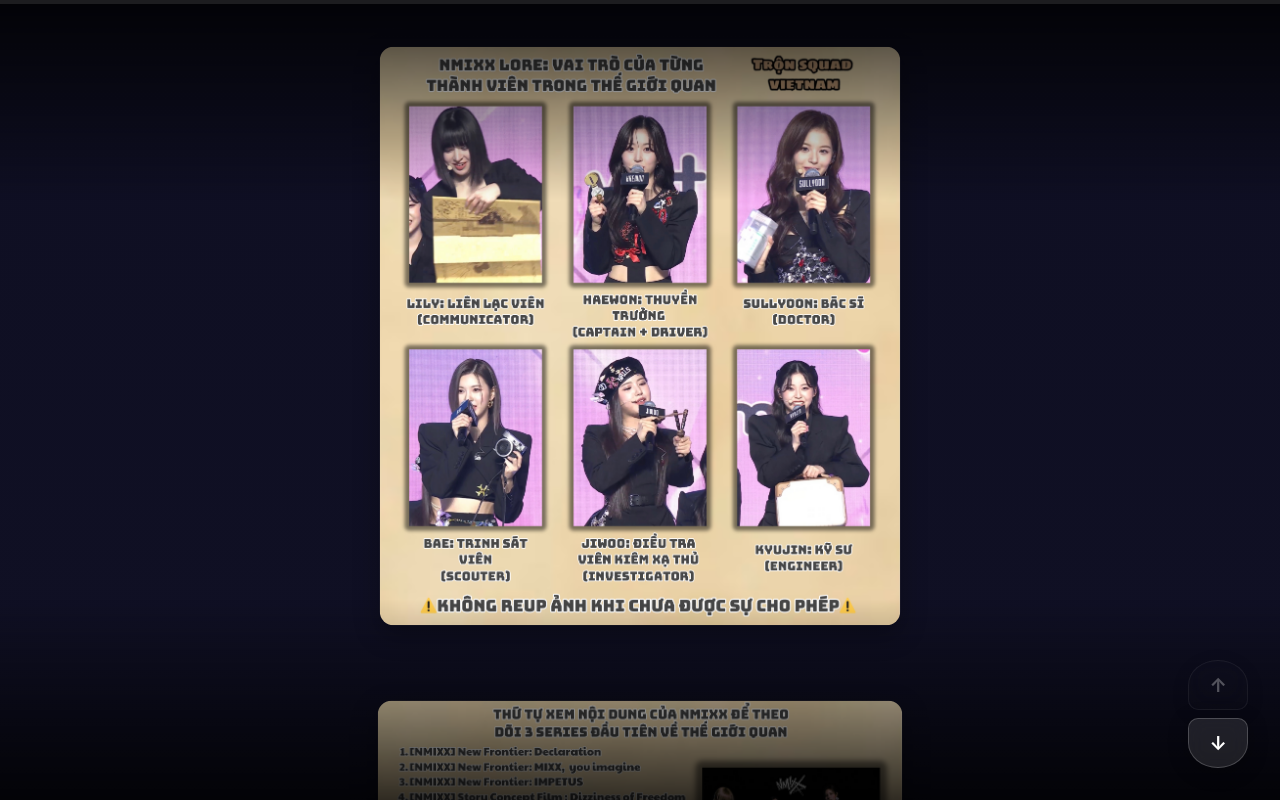
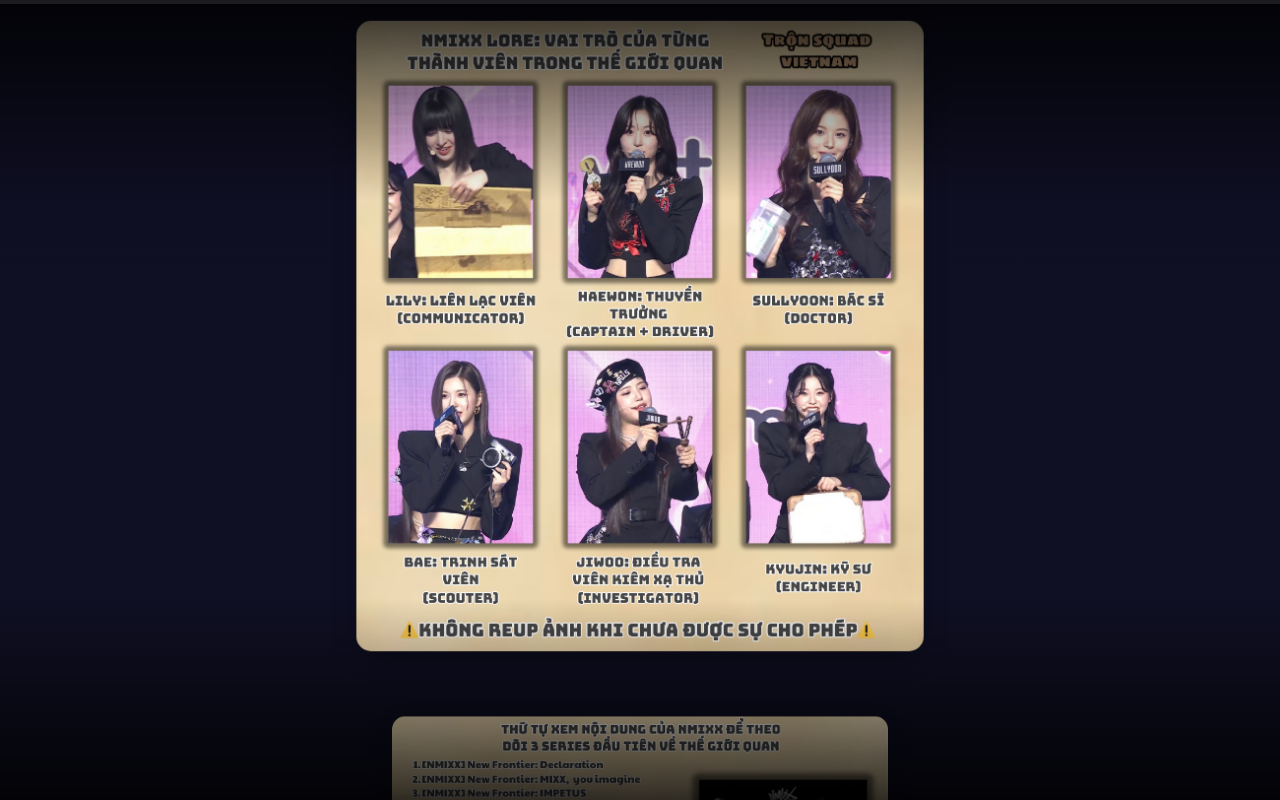
Before and after one commit to yngpiu/nmixx-lore, a React (Vite) app: page / in a window 1280 px wide. Shown: the top 800 px of the page. Built offline with nearby package versions, Linux system fonts and the light colour scheme.

Commit message:
Refactor App component by removing navigation buttons for improved performance; optimize CSS transitions and animations for story items and loading states.

```diff
--- a/src/App.css
+++ b/src/App.css
@@ -65,12 +65,13 @@
 .story-item {
   margin-bottom: 1rem;
   opacity: 0;
-  transform: translateY(20px);
-  transition: all 0.4s ease;
+  transform: translateY(15px);
+  transition: opacity 0.3s ease, transform 0.3s ease;
   position: relative;
   display: flex;
   justify-content: center;
   align-items: center;
+  will-change: opacity, transform;
 }
 
 .story-item.visible {
@@ -83,12 +84,15 @@
   height: 80vh;
   max-width: 100%;
   border-radius: 15px;
-  box-shadow: 0 10px 30px rgba(0, 0, 0, 0.3);
+  box-shadow: 0 8px 24px rgba(0, 0, 0, 0.25);
   display: block;
   margin: 0 auto;
   object-fit: contain;
-  transition: transform 0.3s cubic-bezier(0.4, 0, 0.2, 1);
+  transition: transform 0.2s ease-out;
   transform-origin: center;
+  will-change: transform;
+  backface-visibility: hidden;
+  -webkit-backface-visibility: hidden;
 }
 
 /* Loading State - Removed shimmer effect */
@@ -108,73 +112,11 @@
   height: 100%;
   background: linear-gradient(90deg, #ff6b9d, #c471ed, #12c2e9);
   width: 0%;
-  transition: width 0.1s ease;
+  transition: width 0.05s ease-out;
+  will-change: width;
 }
 
-/* Navigation Buttons */
-.nav-buttons {
-  position: fixed;
-  bottom: 2rem;
-  right: 2rem;
-  display: flex;
-  flex-direction: column;
-  gap: 0.5rem;
-  z-index: 60;
-  user-select: none;
-}
-
-.nav-btn {
-  width: 50px;
-  height: 50px;
-  border-radius: 50%;
-  border: none;
-  background: rgba(255, 255, 255, 0.1);
-  backdrop-filter: blur(10px);
-  color: white;
-  font-size: 1.2rem;
-  font-weight: bold;
-  cursor: pointer;
-  transition: all 0.3s cubic-bezier(0.4, 0, 0.2, 1);
-  display: flex;
-  align-items: center;
-  justify-content: center;
-  border: 1px solid rgba(255, 255, 255, 0.2);
-  box-shadow: 0 4px 20px rgba(0, 0, 0, 0.3);
-  outline: none;
-}
-
-.nav-btn:focus {
-  outline: none;
-  border-color: rgba(255, 255, 255, 0.2);
-}
-
-.nav-btn:hover:not(.disabled) {
-  background: rgba(255, 255, 255, 0.2);
-  border-color: rgba(255, 255, 255, 0.3);
-  transform: scale(1.05);
-  box-shadow: 0 6px 30px rgba(255, 255, 255, 0.1);
-}
-
-.nav-btn:active:not(.disabled) {
-  transform: scale(0.95);
-  transition: transform 0.1s ease;
-}
-
-.nav-btn.disabled {
-  opacity: 0.3;
-  cursor: not-allowed;
-  background: rgba(255, 255, 255, 0.05);
-}
-
-.nav-btn-up {
-  border-bottom-left-radius: 10px;
-  border-bottom-right-radius: 10px;
-}
-
-.nav-btn-down {
-  border-top-left-radius: 10px;
-  border-top-right-radius: 10px;
-}
+/* Navigation buttons removed for better performance */
 
 /* Responsive Design */
 @media (max-width: 768px) {
@@ -189,17 +131,6 @@
   .story-image {
     border-radius: 10px;
     height: 70vh;
-  }
-
-  .nav-buttons {
-    bottom: 1.5rem;
-    right: 1.5rem;
-  }
-
-  .nav-btn {
-    width: 45px;
-    height: 45px;
-    font-size: 1.1rem;
   }
 }
 
@@ -219,16 +150,4 @@
     transition: transform 0.3s cubic-bezier(0.4, 0, 0.2, 1);
     transform-origin: center;
   }
-
-  .nav-buttons {
-    bottom: 1rem;
-    right: 1rem;
-    gap: 0.3rem;
-  }
-
-  .nav-btn {
-    width: 40px;
-    height: 40px;
-    font-size: 1rem;
-  }
 }
--- a/src/App.tsx
+++ b/src/App.tsx
@@ -1,4 +1,4 @@
-import { useState, useEffect, useCallback, useRef } from 'react';
+import { useState, useEffect, useRef } from 'react';
 import Lenis from 'lenis';
 import './App.css';
 
@@ -7,16 +7,16 @@
 
 function App() {
   const [scrollProgress, setScrollProgress] = useState(0);
-  const [currentImageIndex, setCurrentImageIndex] = useState(0);
-  const [isNavigating, setIsNavigating] = useState(false);
   const [loadedImages, setLoadedImages] = useState<Set<number>>(new Set());
   const lenisRef = useRef<Lenis | null>(null);
 
-  // Initialize Lenis
+  // Optimized Lenis initialization
   useEffect(() => {
     const lenis = new Lenis({
-      duration: 1.2,
+      duration: 1.0, // Faster for better responsiveness
       easing: (t) => Math.min(1, 1.001 - Math.pow(2, -10 * t)),
+      wheelMultiplier: 1.2,
+      touchMultiplier: 1.5,
     });
 
     lenisRef.current = lenis;
@@ -76,9 +76,6 @@
             // Mark as pending to show when image loads
             target.dataset.pendingVisible = 'true';
           }
-
-          // Update current image index
-          setCurrentImageIndex(imageIndex);
         }
       });
     }, observerOptions);
@@ -96,32 +93,41 @@
     return () => observer.disconnect();
   }, [loadedImages]);
 
-  // Scroll-driven scaling effect
+  // Optimized scroll-driven scaling effect
   useEffect(() => {
     let ticking = false;
+    let lastScrollY = window.pageYOffset;
 
     const updateScaling = () => {
-      const viewportCenter = window.innerHeight / 2 + window.pageYOffset;
-      const storyItems = document.querySelectorAll('.story-item');
+      const currentScrollY = window.pageYOffset;
+      // Only update if scroll changed significantly (performance optimization)
+      if (Math.abs(currentScrollY - lastScrollY) < 5) {
+        ticking = false;
+        return;
+      }
+      lastScrollY = currentScrollY;
+
+      const viewportCenter = window.innerHeight / 2 + currentScrollY;
+      const storyItems = document.querySelectorAll('.story-item.visible');
 
       storyItems.forEach((item) => {
         const element = item as HTMLElement;
         const rect = element.getBoundingClientRect();
-        const elementCenter = rect.top + window.pageYOffset + rect.height / 2;
+        const elementCenter = rect.top + currentScrollY + rect.height / 2;
 
         // Calculate distance from viewport center
         const distance = Math.abs(viewportCenter - elementCenter);
-        const maxDistance = window.innerHeight;
+        const maxDistance = window.innerHeight * 0.8; // Reduced range for better performance
 
         // Calculate scale based on distance (closer to center = larger scale)
         const normalizedDistance = Math.min(distance / maxDistance, 1);
-        const scale = 1 - normalizedDistance * 0.2; // Scale from 0.8 to 1
+        const scale = Math.max(0.85, 1 - normalizedDistance * 0.15); // Optimized range
 
         const imageElement = element.querySelector(
           '.story-image'
         ) as HTMLElement;
         if (imageElement) {
-          imageElement.style.transform = `scale(${Math.max(scale, 0.8)})`;
+          imageElement.style.transform = `scale(${scale})`;
         }
       });
 
@@ -136,7 +142,7 @@
     };
 
     // Initial call
-    updateScaling();
+    requestAnimationFrame(updateScaling);
 
     window.addEventListener('scroll', handleScroll, { passive: true });
     return () => window.removeEventListener('scroll', handleScroll);
@@ -168,106 +174,6 @@
     });
   };
 
-  const easeInOutCubic = (t: number): number => {
-    return t < 0.5 ? 4 * t * t * t : 1 - Math.pow(-2 * t + 2, 3) / 2;
-  };
-
-  const scrollToImage = useCallback(
-    (index: number) => {
-      // Prevent multiple navigation calls
-      if (isNavigating) return;
-
-      setIsNavigating(true);
-
-      const targetElement = document.querySelector(
-        `[data-index="${index}"]`
-      ) as HTMLElement;
-      if (targetElement) {
-        const elementTop = targetElement.offsetTop;
-        const elementHeight = targetElement.offsetHeight;
-        const windowHeight = window.innerHeight;
-
-        // Calculate position to center the image
-        const centerPosition =
-          elementTop - windowHeight / 2 + elementHeight / 2;
-        const targetPosition = Math.max(0, centerPosition);
-
-        // Use Lenis for smooth scrolling if available
-        if (lenisRef.current) {
-          lenisRef.current.scrollTo(targetPosition, {
-            duration: 1.5,
-            easing: (t) => 1 - Math.pow(1 - t, 3),
-          });
-
-          // Reset navigation flag after animation completes
-          setTimeout(() => setIsNavigating(false), 1600);
-        } else {
-          // Fallback to custom smooth scroll
-          const startPosition = window.pageYOffset;
-          const distance = targetPosition - startPosition;
-          const duration = 800; // ms
-          let startTime: number | null = null;
-
-          const animateScroll = (currentTime: number) => {
-            if (startTime === null) startTime = currentTime;
-            const timeElapsed = currentTime - startTime;
-            const progress = Math.min(timeElapsed / duration, 1);
-
-            // Apply easing function
-            const easedProgress = easeInOutCubic(progress);
-            const currentPosition = startPosition + distance * easedProgress;
-
-            window.scrollTo(0, currentPosition);
-
-            if (progress < 1) {
-              requestAnimationFrame(animateScroll);
-            } else {
-              // Reset navigation flag when animation completes
-              setIsNavigating(false);
-            }
-          };
-
-          requestAnimationFrame(animateScroll);
-        }
-      } else {
-        setIsNavigating(false);
-      }
-    },
-    [isNavigating]
-  );
-
-  const goToPreviousImage = () => {
-    if (currentImageIndex > 0) {
-      scrollToImage(currentImageIndex - 1);
-    }
-  };
-
-  const goToNextImage = () => {
-    if (currentImageIndex < images.length - 1) {
-      scrollToImage(currentImageIndex + 1);
-    }
-  };
-
-  // Keyboard navigation
-  useEffect(() => {
-    const handleKeyDown = (event: KeyboardEvent) => {
-      if (event.key === 'ArrowUp' || event.key === 'ArrowLeft') {
-        event.preventDefault();
-        if (currentImageIndex > 0) {
-          scrollToImage(currentImageIndex - 1);
-        }
-      } else if (event.key === 'ArrowDown' || event.key === 'ArrowRight') {
-        event.preventDefault();
-        if (currentImageIndex < images.length - 1) {
-          scrollToImage(currentImageIndex + 1);
-        }
-      }
-    };
-
-    window.addEventListener('keydown', handleKeyDown);
-    return () => window.removeEventListener('keydown', handleKeyDown);
-  }, [currentImageIndex, scrollToImage]);
-
   return (
     <div className="app">
       {/* Gradient Overlays */}
@@ -295,32 +201,6 @@
           </div>
         ))}
       </main>
-
-      {/* Navigation Buttons */}
-      <div className="nav-buttons">
-        <button
-          className={`nav-btn nav-btn-up ${
-            currentImageIndex === 0 || isNavigating ? 'disabled' : ''
-          }`}
-          onClick={goToPreviousImage}
-          onTouchStart={(e) => e.preventDefault()}
-          disabled={currentImageIndex === 0 || isNavigating}
-        >
-          ↑
-        </button>
-        <button
-          className={`nav-btn nav-btn-down ${
-            currentImageIndex === images.length - 1 || isNavigating
-              ? 'disabled'
-              : ''
-          }`}
-          onClick={goToNextImage}
-          onTouchStart={(e) => e.preventDefault()}
-          disabled={currentImageIndex === images.length - 1 || isNavigating}
-        >
-          ↓
-        </button>
-      </div>
     </div>
   );
 }
```
